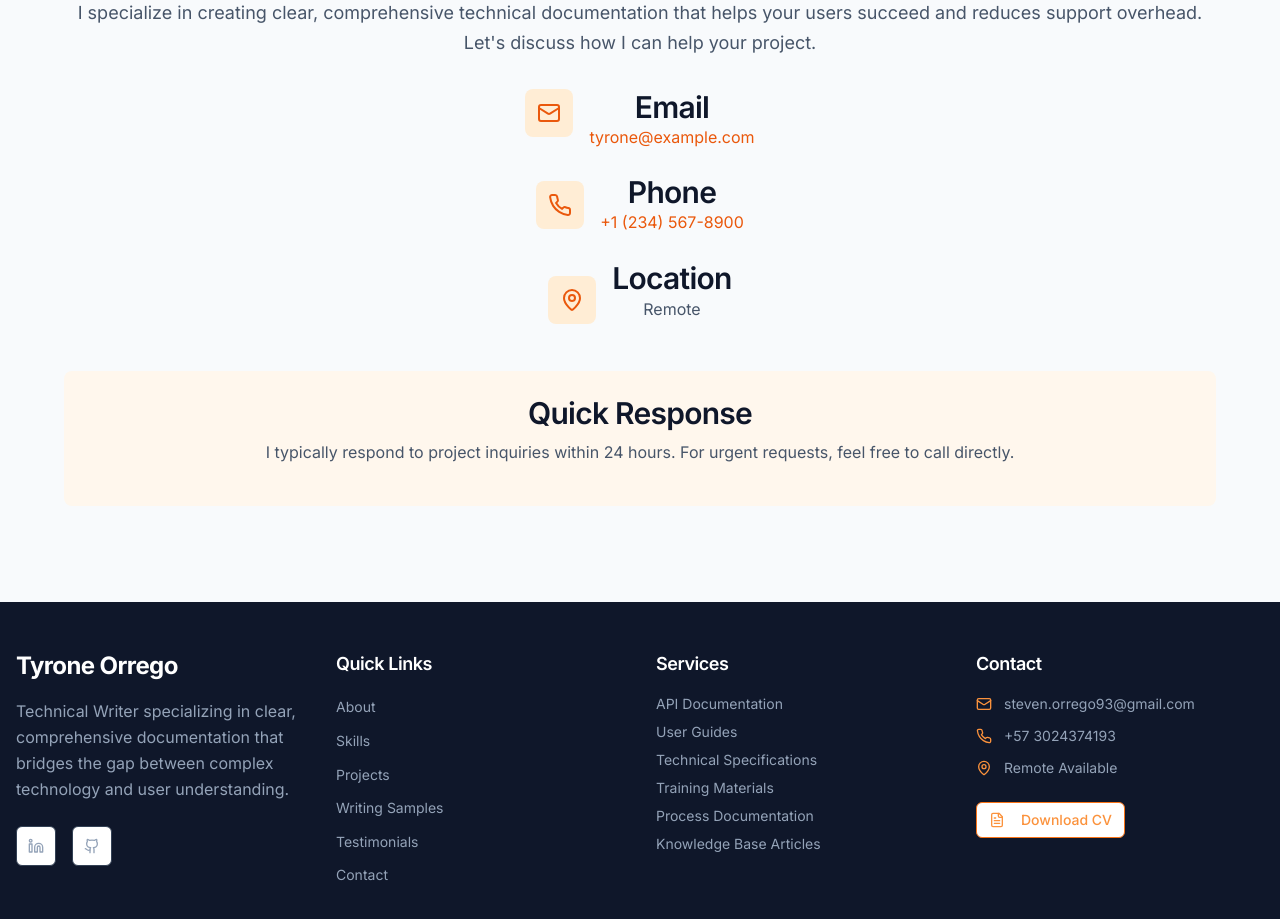
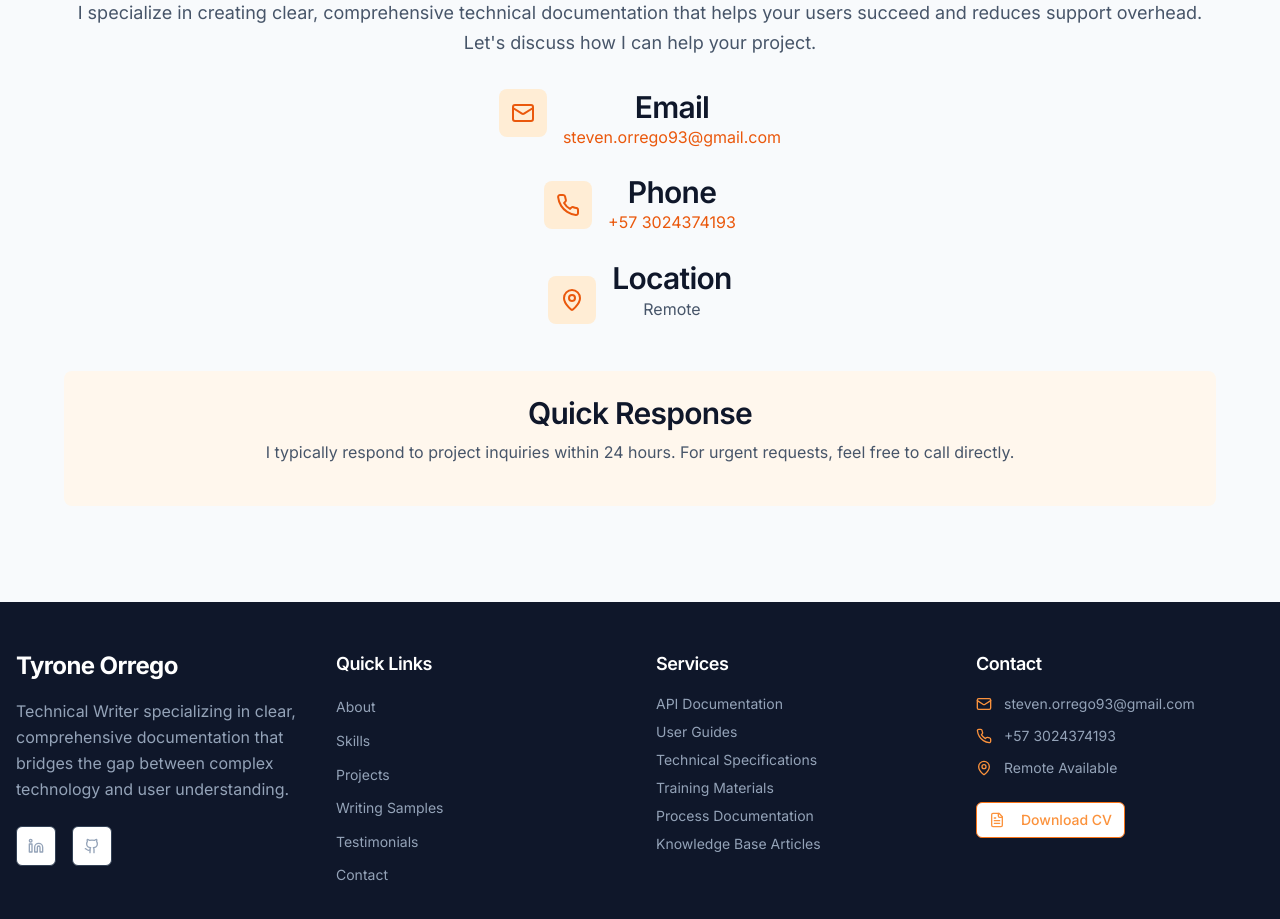
Before and after one commit to TyroneOrrego/PortfolioII, a Next.js app: page / in a window 1280 px wide. Shown: the part 9860-10779 px from the top of the page. Built offline with nearby package versions, Linux system fonts and the light colour scheme; no server answers.

Commit message:
feat: fork and update technical writer portfolio
Update forked project with new components, hooks, and utilities.

Co-authored-by: Tyrone Orrego  <92226266+TyroneOrrego@users.noreply.github.com>

```diff
--- a/components/simple-contact.tsx
+++ b/components/simple-contact.tsx
@@ -60,10 +60,10 @@ export default function SimpleContact() {
                 <div>
                   <h4 className="font-semibold text-slate-900 dark:text-white">Email</h4>
                   <Link
-                    href="mailto:tyrone@example.com"
+                    href="mailto:steven.orrego93@gmail.com"
                     className="text-orange-600 dark:text-orange-400 hover:underline"
                   >
-                    tyrone@example.com
+                    steven.orrego93@gmail.com
                   </Link>
                 </div>
               </div>
@@ -75,7 +75,7 @@ export default function SimpleContact() {
                 <div>
                   <h4 className="font-semibold text-slate-900 dark:text-white">Phone</h4>
                   <Link href="tel:+1234567890" className="text-orange-600 dark:text-orange-400 hover:underline">
-                    +1 (234) 567-8900
+                    +57 3024374193
                   </Link>
                 </div>
               </div>
```
